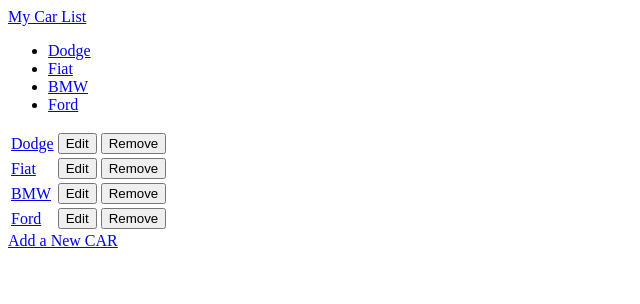
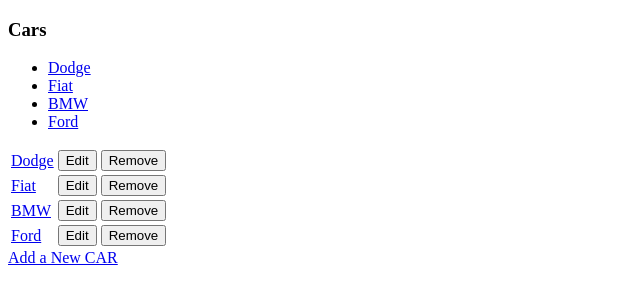
Before and after one commit to onz3/car-app, a Rails app: page / in a window 1280 px wide. Shown: the top 304 px of the page, without its empty margins (0-640 px from the left). Run offline with Rails 7, Linux system fonts and the light colour scheme; data comes from the database, SQL or seed files in the repository; style sheets or scripts are compiled from the project's sources.

Commit message:
2 comment

```diff
--- a/app/controllers/cars_controller.rb
+++ b/app/controllers/cars_controller.rb
@@ -44,4 +44,8 @@
     params.require(:car).permit(:name, :year)
   end
 
+  def current_car
+    @cars = Car.find(params[:id])
+  end
+
 end
--- a/app/views/cars/index.html.erb
+++ b/app/views/cars/index.html.erb
@@ -1,18 +1,10 @@
-
-<div class="container">
-  <nav class="navbar navbar-expand-lg navbar-light bg-light">
-    <div class="container-fluid">
-      <a class="navbar-brand" href="#">My Car List</a>
-    </div>
-  </nav>
-</div>
-<div class="container">
+<h3>Cars</h3>
 <ul>
   <% @cars.each do |car| %>
     <li><%= link_to car.name, car_path(car)  %></li>
   <% end %>
 </ul>
-</div>
+
 
 <table>
   <% @cars.each do |car| %>
--- a/app/views/cars/show.html.erb
+++ b/app/views/cars/show.html.erb
@@ -1,5 +1,4 @@
 <h1>Cars</h1>
-<%= link_to 'Remove', @car, method: :delete, data: { confirm: 'Are you sure?' } %>
 
 <h1><%= @car.name %></h1>
 <h4>"<%= @car.year %>"</h4>
```
Also changed, not shown: db/seeds.rb (+1 -7 lines).
